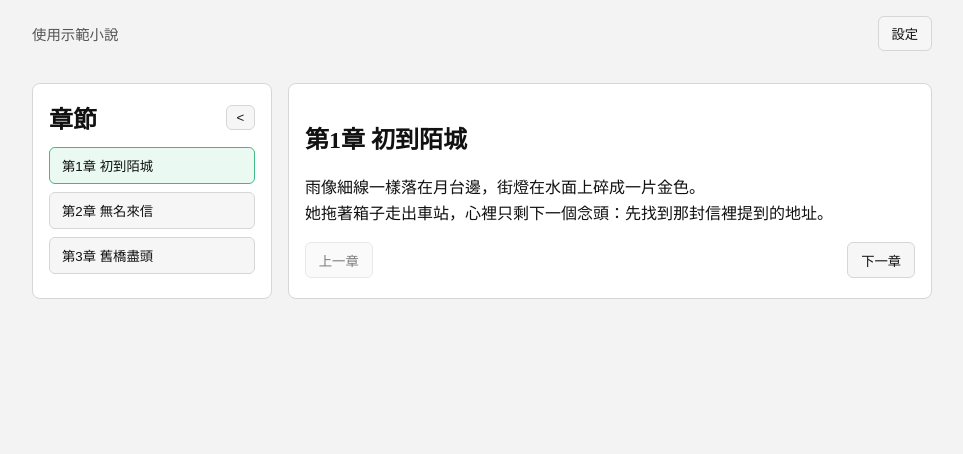
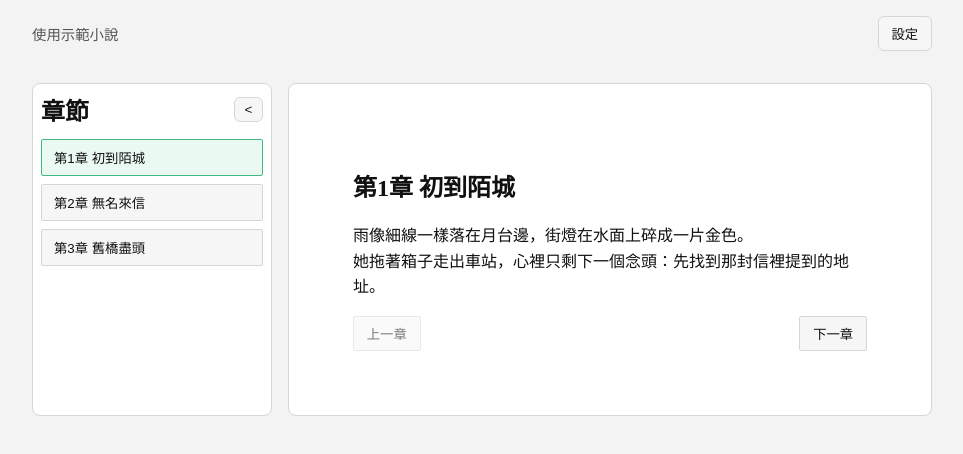
Before and after one commit to mudream4869/txt-novel-reader, a Vue app: page / in a window 1280 px wide. Shown: the top 454 px of the page, without its empty margins (158-1121 px from the left). Built offline with nearby package versions, Linux system fonts and the light colour scheme.

Commit message:
✨ style(ChapterReader.vue): adjust padding and border-radius for sidebar and content elements

```diff
--- a/src/components/ChapterReader.vue
+++ b/src/components/ChapterReader.vue
@@ -199,6 +199,7 @@ onBeforeUnmount(() => {
 .sidebar {
   transition: all 0.2s ease;
   overflow: hidden;
+  padding: 0.5rem;
 }
 
 .sidebar.hidden {
@@ -247,11 +248,11 @@ onBeforeUnmount(() => {
 .content {
   border: 1px solid var(--reader-panel-border);
   border-radius: 8px;
-  padding: 1rem;
   background: var(--reader-panel-bg);
 }
 
 .content {
+  padding: 4rem;
   grid-column: 2;
 }
 
@@ -267,7 +268,7 @@ onBeforeUnmount(() => {
   border: 1px solid var(--reader-button-border);
   background: var(--reader-button-bg);
   color: var(--reader-text-primary);
-  border-radius: 6px;
+  border-radius: 2px;
   padding: 0.5rem 0.75rem;
   margin-bottom: 0.5rem;
   cursor: pointer;
@@ -298,7 +299,7 @@ onBeforeUnmount(() => {
   border: 1px solid var(--reader-button-border);
   background: var(--reader-button-bg);
   color: var(--reader-text-primary);
-  border-radius: 6px;
+  border-radius: 2px;
   padding: 0.45rem 0.8rem;
   cursor: pointer;
 }
```
